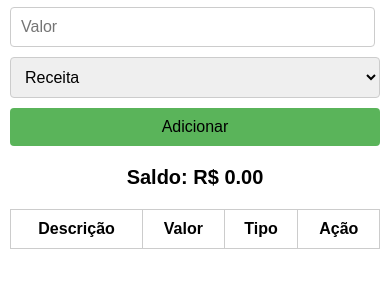
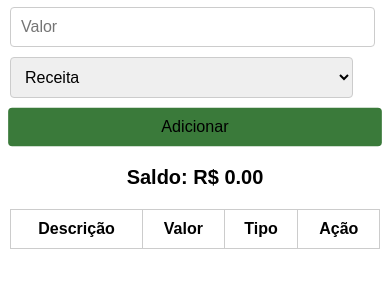
Before and after one commit to Franklimello/controle-financeiro, a plain HTML site: page index.html in a window 390 px wide. In both pictures the pointer is over the button "Adicionar". Shown: the part 113-400 px from the top of the page. Drawn offline with Linux system fonts and the light colour scheme.

Commit message:
atualizacao

```diff
--- a/css/style.css
+++ b/css/style.css
@@ -43,15 +43,22 @@ form input, form select, form button {
 #adc {
     background-color: rgb(90, 180, 90);
     border: none;
+    transition: background-color 0.3s, transform 0.3s;
 
 }
+
+#adc:hover {
+    background-color:rgb(58, 122, 58) ;
+    transform: scale(1.01)
+}
+
 
 @media (max-width: 768px) {
     body {
         padding: 10px;
     }
 
-    #descricao, #valor {
+    #descricao, #valor,#tipo {
         width: 88vw;
     }
 
```
